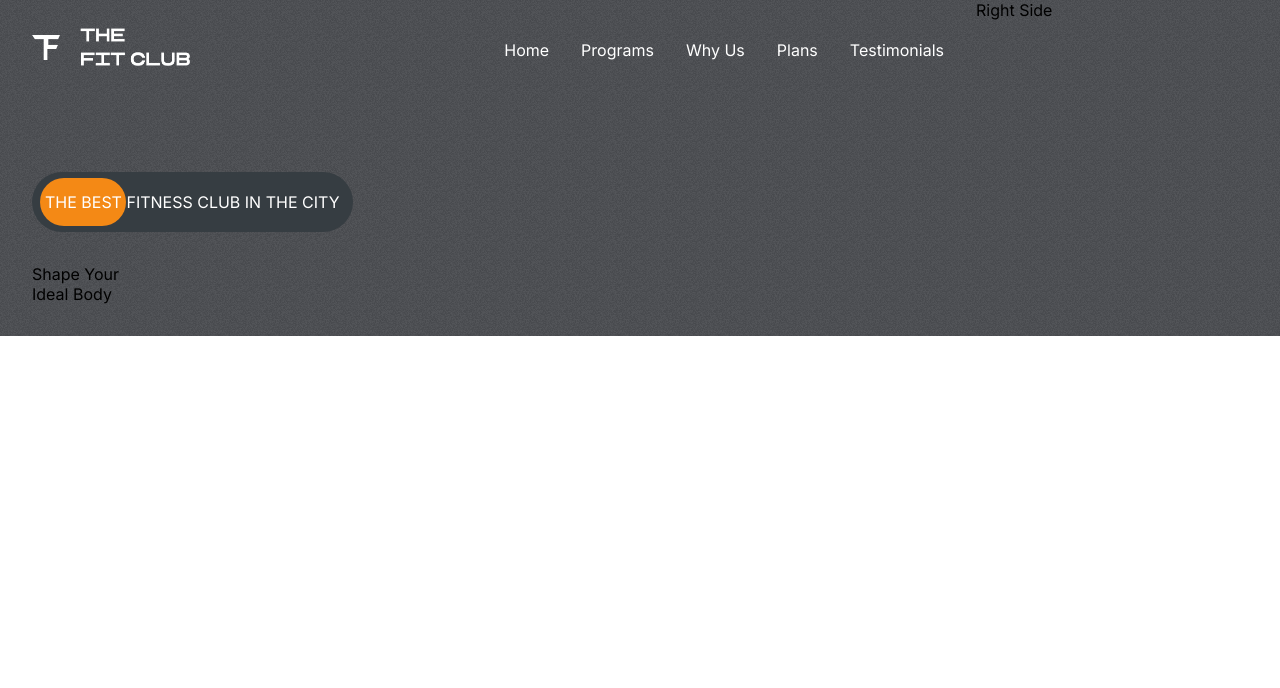
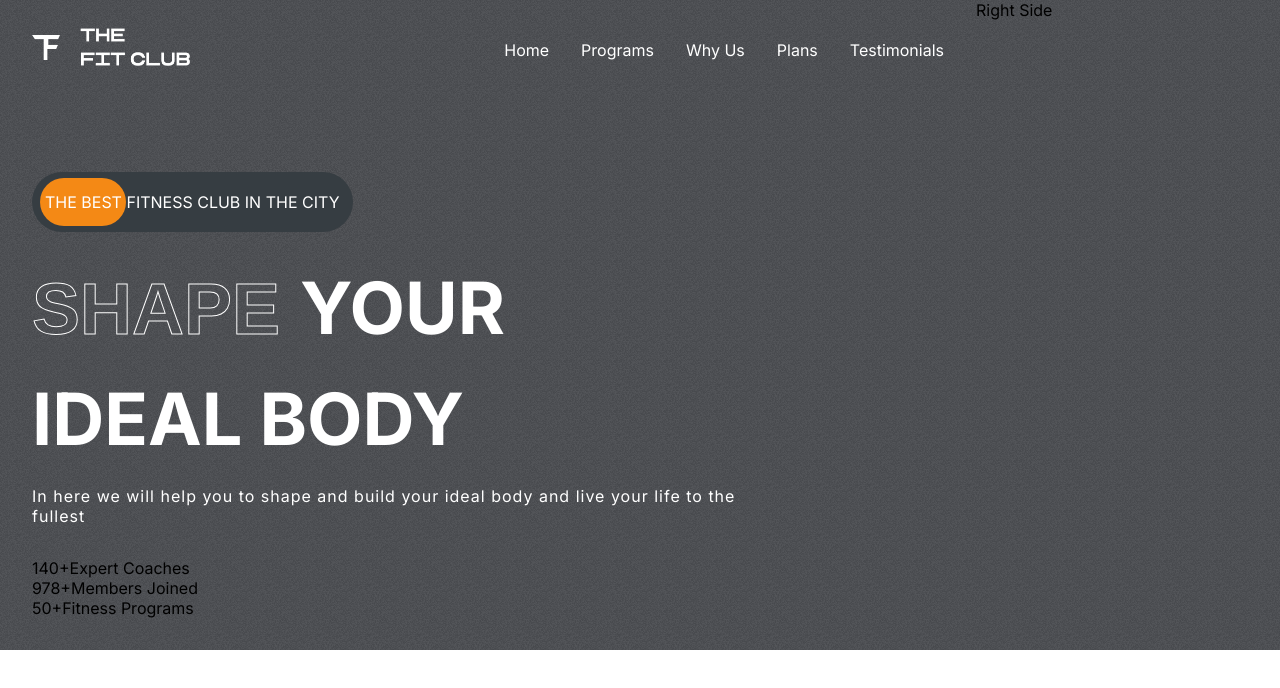
Before and after one commit to cwellis/fitnesswebsite, a React (Create React App) app: page / in a window 1280 px wide. Shown: the top 688 px of the page. Built offline with nearby package versions, Linux system fonts and the light colour scheme.

Commit message:
figures section added

```diff
--- a/src/App.css
+++ b/src/App.css
@@ -21,3 +21,9 @@
 ::-webkit-scrollbar{
   display: none;
 }
+.stroke-text {
+  color: transparent;
+  font-family: Arial, Helvetica, sans-serif;
+  -webkit-text-stroke-width: 1px;
+  -webkit-text-stroke-color: white;
+}
--- a/src/components/Hero/Hero.css
+++ b/src/components/Hero/Hero.css
@@ -42,3 +42,22 @@
     border-radius: 3rem;
     z-index: 1;
 }
+
+.hero-text {
+    display: flex;
+    flex-direction: column;
+    gap: 1.5rem;
+    text-transform: uppercase;
+    font-size: 4.5rem;
+    font-weight: bold;
+    color: white;
+    text-overflow: inherit;
+}
+
+.ideal {
+    font-size: 1rem;
+    font-weight: 200;
+    text-transform: none;
+    letter-spacing: 1px;
+    width: 80%;
+}
--- a/src/components/Hero/Hero.jsx
+++ b/src/components/Hero/Hero.jsx
@@ -19,13 +19,33 @@ const Hero = () => {
 
                 <div className='hero-text'>
                     <div>
-                        <span>Shape </span>
+                        <span className='stroke-text'>Shape </span>
                         <span>Your</span>
                     </div>
                     <div>
                         <span>Ideal Body</span>
                     </div>
+                    <div className='ideal'>
+                        <span>In here we will help you to shape and build your ideal body and live your life to the fullest</span>
+                    </div>
 
+                </div>
+
+                {/* figures */}
+
+                <div className='figures'>
+                    <div>
+                        <span>140+</span>
+                        <span>Expert Coaches</span>
+                    </div>
+                    <div>
+                        <span>978+</span>
+                        <span>Members Joined</span>
+                    </div>
+                    <div>
+                        <span>50+</span>
+                        <span>Fitness Programs</span>
+                    </div>
                 </div>
 
 
```
